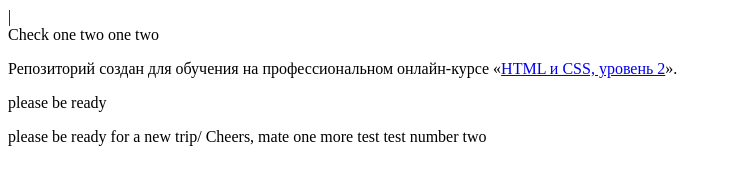
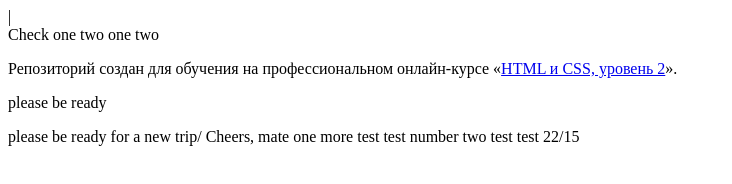
Before and after one commit to justrini/1149589-pink-18, a website: page source/index.html in a window 1280 px wide. Shown: the whole page, without its empty margins (0-732 px from the left). Drawn offline with Linux system fonts and the light colour scheme.

Commit message:
test test

```diff
--- a/source/index.html
+++ b/source/index.html
@@ -14,6 +14,7 @@
   please be ready for a new trip/ Cheers, mate
   one more test
   test number two
+  test test 22/15
 </body>
 
 </html>
```
